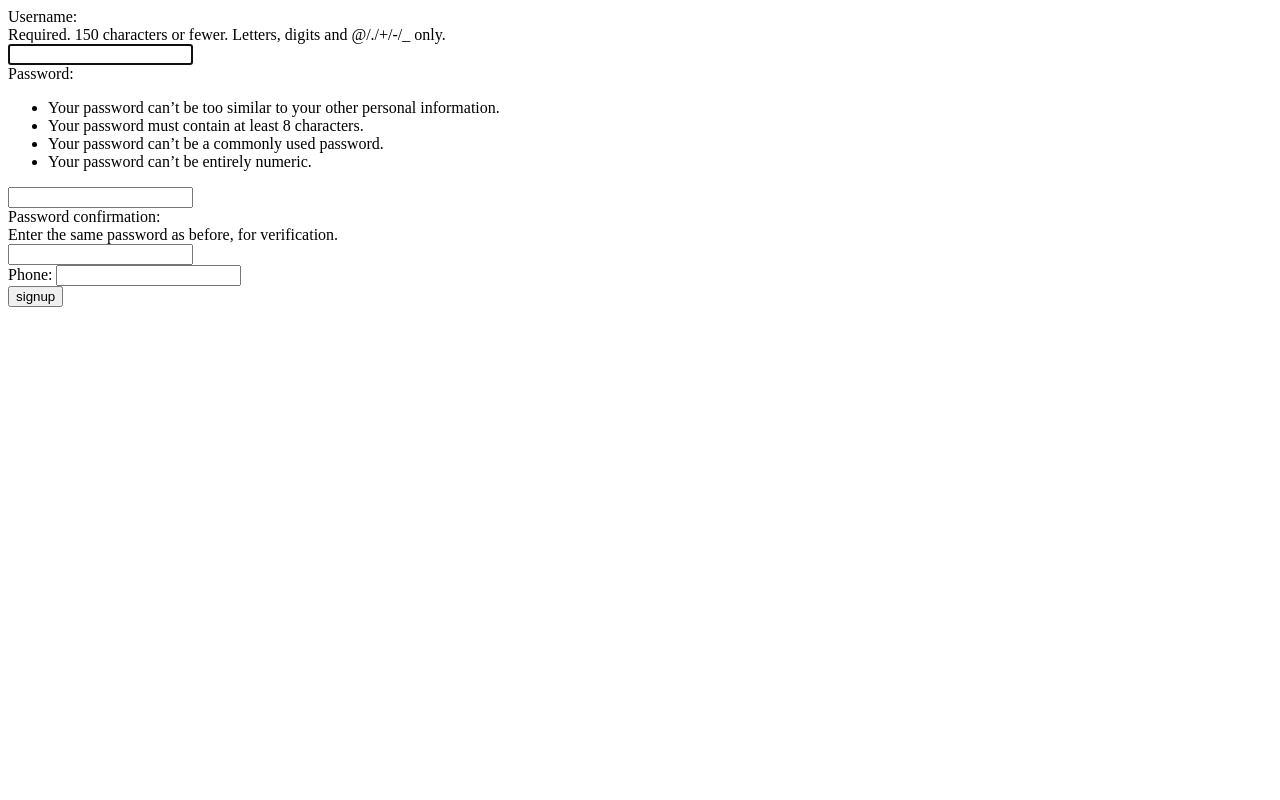
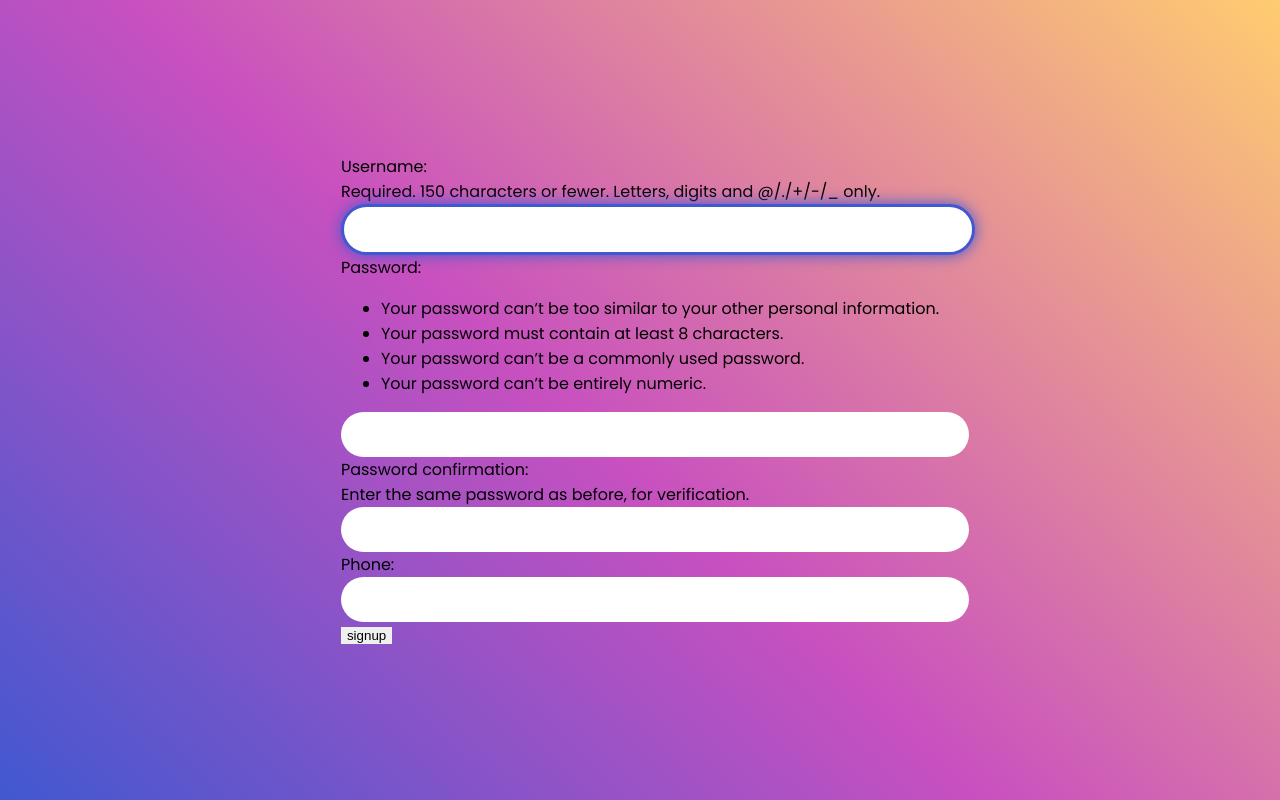
Before and after one commit to iimohammad/meeting_rooms, a Django app: page /auth/signup/ in a window 1280 px wide. Run offline with Django 4.2, Linux system fonts and the light colour scheme.

Commit message:
modify base.html for style

```diff
--- a/templates/base.html
+++ b/templates/base.html
@@ -1,16 +1,22 @@
+{% load static %}
 <!DOCTYPE html>
 <html lang="en">
   <head>
-    <meta charset="UTF-8">
+    <link rel="stylesheet" type="text/css" href="{% static 'styles.css' %}" />
+    <link rel="preconnect" href="https://fonts.googleapis.com" />
+    <link rel="preconnect" href="https://fonts.gstatic.com" crossorigin />
+    <link
+      href="https://fonts.googleapis.com/css2?family=Poppins:ital,wght@0,100;0,200;0,300;0,400;0,500;0,600;0,700;0,800;0,900;1,100;1,200;1,300;1,400;1,500;1,600;1,700;1,800;1,900&display=swap"
+      rel="stylesheet"
+    />
+    <meta charset="UTF-8" />
     {% block title %}
     <title>Room Reservation</title>
     {% endblock %}
   </head>
   <body>
-<div style="display: flex; flex-direction: column;">
-    {% block body %}
-
-    {% endblock %}
+    <div style="display: flex; flex-direction: column">
+      {% block body %} {% endblock %}
     </div>
   </body>
 </html>
```
Lines whose indentation alone changed are shown as unchanged.
